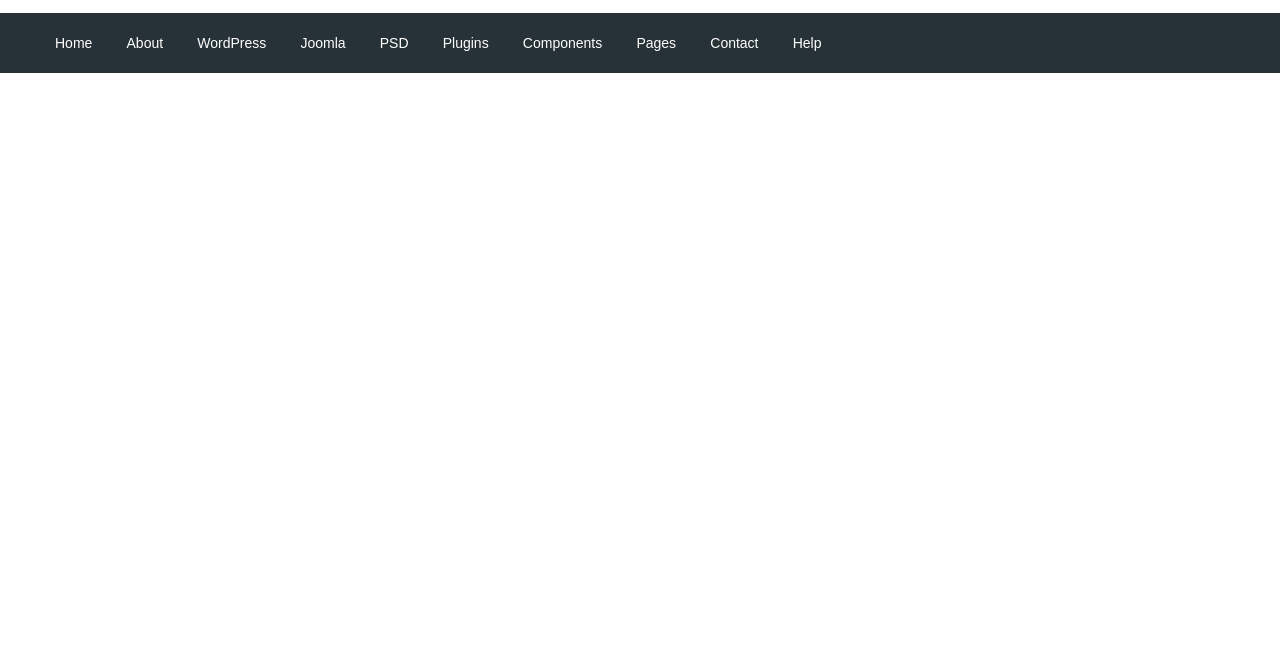
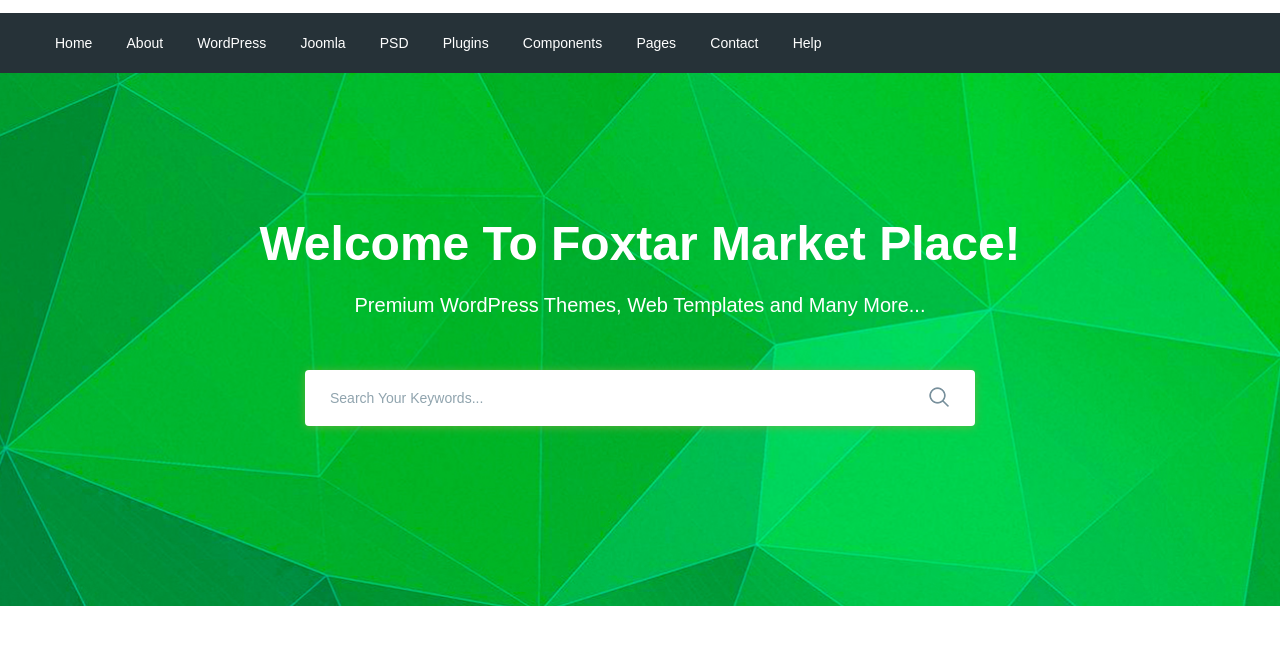
Before and after one commit to VadimWebworm/moderno, a website: page app/index.html in a window 1280 px wide. Shown: the part 77-722 px from the top of the page. Drawn offline with nearby package versions, Linux system fonts and the light colour scheme; files that its build step writes are made by us from their sources.

Commit message:
added search section

```diff
--- a/app/index.html
+++ b/app/index.html
@@ -93,8 +93,29 @@
                 </nav>
             </div>
         </div>
+    </header>
+    <section class="search" style="background-image: url(/images/search-bg.jpg);">
+        <div class="container">
+            <div class="search__inner">
+                <div class="search__inner-title">
+                    Welcome To Foxtar Market Place!
+                </div>
+                <div class="search__inner-text">
+                    Premium WordPress Themes, Web Templates and Many More...
+                </div>
+                <div class="search__inner-form">
+                    <form>
+                        <input type="text" placeholder="Search Your Keywords..." required>
+                        <button type="submit">
+                            <img src="images/icons/search.png" alt="">
+                        </button>
+                    </form>
+                </div>
+            </div>
+        </div>
+    </section>
 
-    </header>
+
 
 
 
--- a/app/scss/style.scss
+++ b/app/scss/style.scss
@@ -45,8 +45,59 @@
             margin-left: 30px;
         }
     }
-    a{
+    a {
         color: #fff;
         font-size: 14px;
     }
 }
+.search {
+    background-repeat: no-repeat;
+    background-size: cover;
+    background-position: center;
+    min-height: 533px;
+}
+.search__inner {
+    padding: 135px 0 100px;
+    color: #fff;
+    text-align: center;
+    &-title {
+        margin-bottom: 10px;
+        font-size: 48px;
+        font-weight: 700;
+        line-height: 72px;
+    }
+    &-text {
+        margin-bottom: 50px;
+        font-size: 20px;
+        font-weight: 500;
+        line-height: 30px;
+    }
+    &-form {
+        max-width: 670px;
+        margin: 0 auto;
+        position: relative;
+        input{
+            display: block;
+            width: 100%;
+            box-shadow: 0px 1px 10px 0px rgba(124, 178, 64, 0.75);
+            border-radius: 4px;
+            height: 56px;
+            border: none;
+            font-size: 14px;
+            font-weight: 500;
+            padding-left: 25px;
+            padding-right: 60px;
+            &::placeholder{
+                color: #90a4ae;
+                font-weight: 500;
+            }
+        }
+        button{
+            position: absolute;
+            border: none;
+            background-color: transparent;
+            right: 20px;
+            top: 16px;
+        }
+    }
+}
```
Also changed, not shown: app/images/icons/search.png (added), app/images/search-bg.jpg (added).
